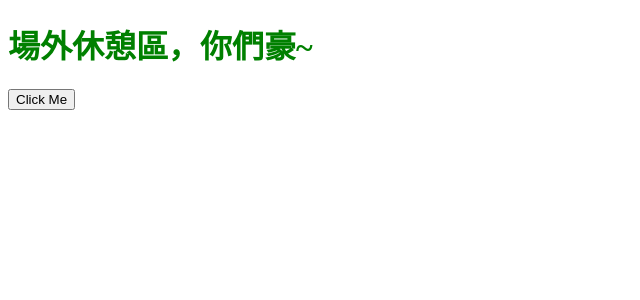
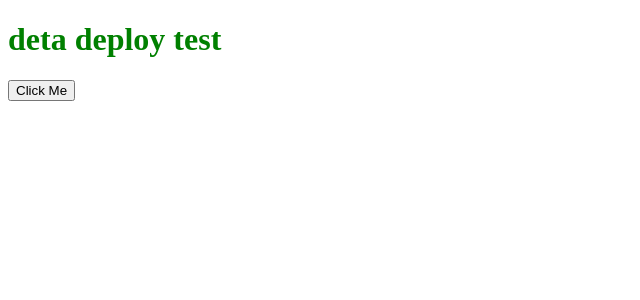
Before and after one commit to UFOTreeboy/fastapi_database_demo, a FastAPI app: page / in a window 1280 px wide. Shown: the top 300 px of the page, without its empty margins (0-640 px from the left). Run offline with FastAPI, Linux system fonts and the light colour scheme; parts of the project's set-up code (start-up, migrations or seed data) failed here and were passed over; some libraries are stand-ins or nearby versions.

Commit message:
2022_12_7_4

```diff
--- a/requirements.txt
+++ b/requirements.txt
@@ -10,3 +10,4 @@ python-multipart
 PyYAML
 SQLAlchemy
 uvicorn
+deta
--- a/templates/item.html
+++ b/templates/item.html
@@ -9,7 +9,7 @@
     <script src="https://unpkg.com/htmx.org@1.8.4"></script>
 </head>
 <body>
-    <h1>場外休憩區，你們豪~</h1>
+    <h1>deta deploy test</h1>
     <button hx-post="/clicked" hx-swap="outerHTML">
         Click Me
       </button>
```
Also changed, not shown: .deta/tokens/tokens.json (added), 3 other files.
